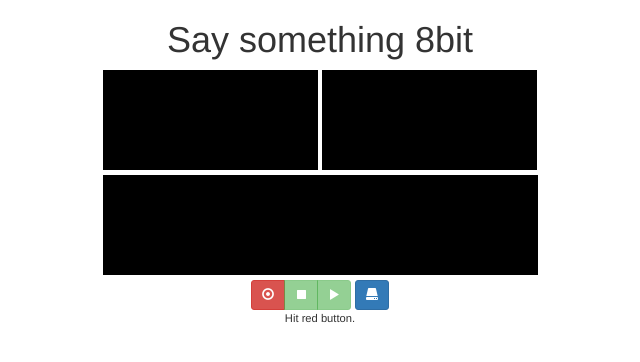
After one commit to ruslanas/daw, a PHP site: template templates/home.php in a window 1280 px wide. The commit adds this page. Shown: the top 362 px of the page, without its empty margins (320-960 px from the left). Run offline with PHP 8.4, Linux system fonts and the light colour scheme; the template is opened without the code that fills it, so the values that code supplies are empty.

Commit message:
List uploaded files

```diff
--- a/css/daw.css
+++ b/css/daw.css
@@ -4,3 +4,9 @@ canvas {
 .btn {
 	transition: background-color .7s ease-in;
 }
+#list {
+	margin-top: 20px;
+}
+#message {
+	font-size: 0.8em;
+}
--- a/scripts/mp3Worker.js
+++ b/scripts/mp3Worker.js
@@ -44,7 +44,7 @@ require(['lib/libmp3lame/dist/libmp3lame'], function(lame) {
 		var mp3data = Lame.encode_buffer_ieee_float(mp3codec, buff, buff);
 
 
-		postMessage('Done encoding.');
+		postMessage('Loading...');
 
 		Lame.encode_flush(mp3codec);
 
--- /dev/null
+++ b/templates/home.php
@@ -0,0 +1,41 @@
+<!DOCTYPE html>
+<html>
+	<head>
+		<title>DAW</title>
+		<link rel="stylesheet" href="https://maxcdn.bootstrapcdn.com/bootstrap/3.3.2/css/bootstrap.min.css">
+		<link rel="stylesheet" href="css/daw.css">
+		<script data-main="scripts/main" src="scripts/lib/requirejs/require.js"></script>
+	</head>
+	<body>
+		<div class="container text-center">
+			<h1>Say something 8bit</h1>
+			<div>
+				<canvas id="visualiser" width="215" height="100"></canvas>
+				<canvas id="analyzer" width="215" height="100"></canvas>
+			</div>
+			<div>
+				<canvas id="editor" width="435" height="100"></canvas>
+			</div>
+			<form class="form-inline">
+				<div class="form-group">
+					<div class="btn-group">
+						<button id="record-btn" class="btn btn-danger btn-sm">
+							<i class="glyphicon glyphicon-record"></i>
+						</button>
+						<button id="pause-btn" disabled="disabled" class="btn btn-success btn-sm">
+							<i class="glyphicon glyphicon-stop"></i>
+						</button>
+						<button id="play-btn" disabled="disabled" class="btn btn-success btn-sm">
+							<i class="glyphicon glyphicon-play"></i>
+						</button>
+					</div>
+					<button class="btn btn-sm btn-primary" id="save-btn">
+						<i class="glyphicon glyphicon-hdd"></i>
+					</button>
+					<div id="message">Hit red button.</div>
+				</div>
+			</form>
+			<div id="list"></div>
+		</div>
+	</body>
+</html>
```
Also changed, not shown: index.php (+14 -2 lines), scripts/daw.js (+14 -1 lines), scripts/main.js (+6 -2 lines), templates/list.php (added, +23 -0 lines).
